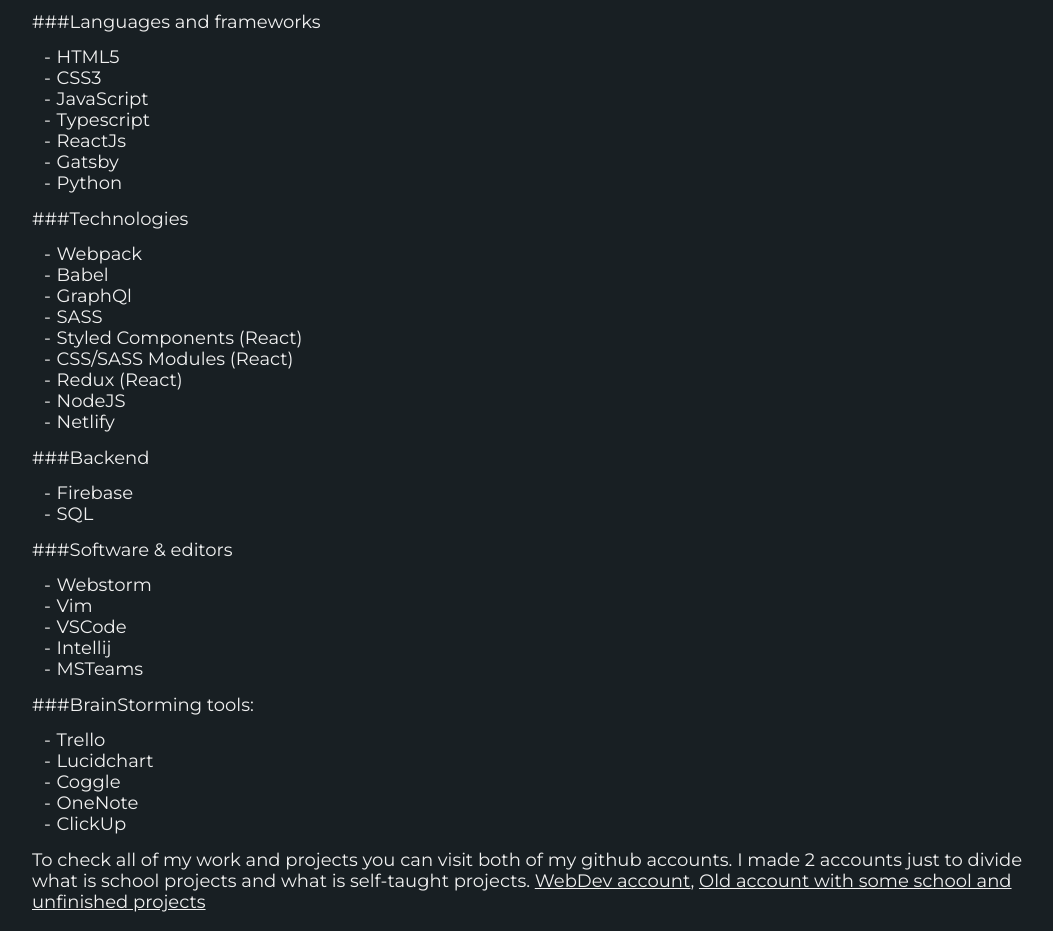
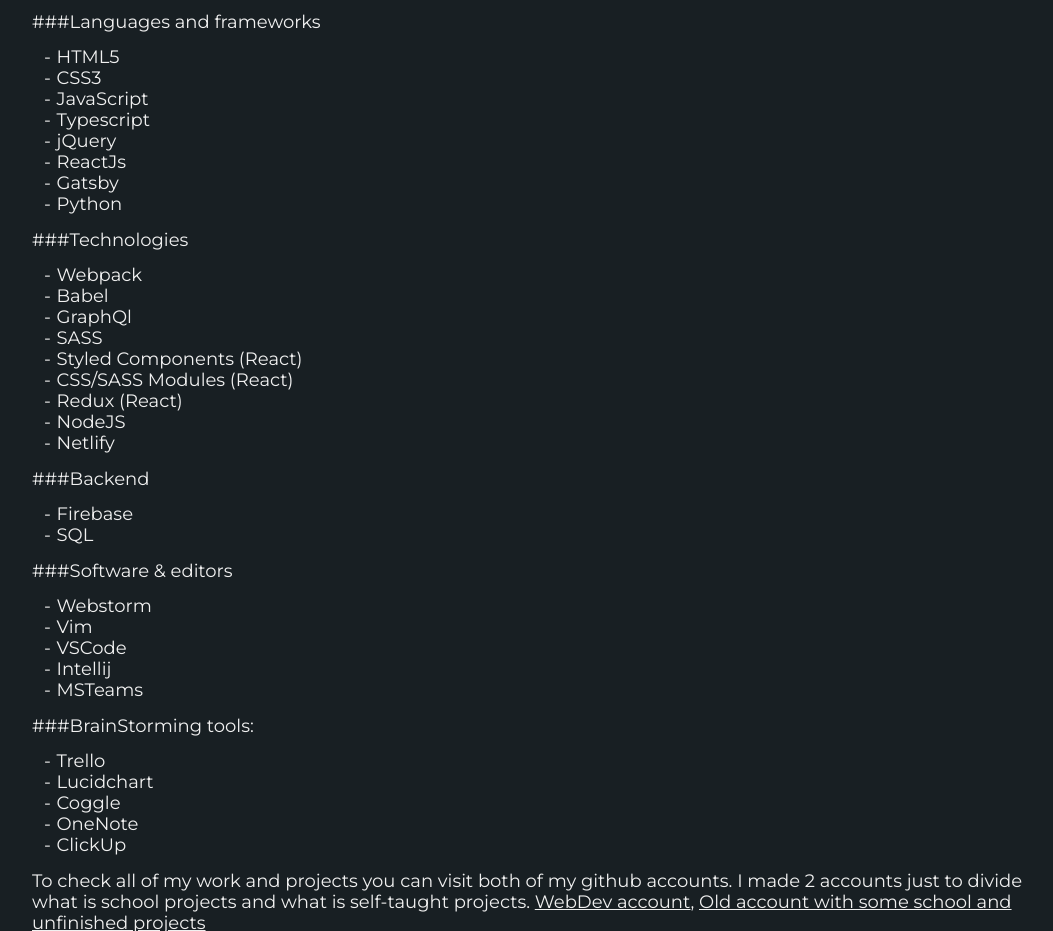
Before and after one commit to BitInByte/GatsbyTypescriptPortfolio, a Gatsby site: page / in a window 1280 px wide. Shown: the part 7921-8852 px from the top of the page, without its empty margins (88-1141 px from the left). Built offline with nearby package versions, Linux system fonts and the light colour scheme; Gatsby itself is replaced by a stand-in of ours; a web font is replaced by a local one.

Commit message:
Updated stack

```diff
--- a/src/content/Stack/stack.md
+++ b/src/content/Stack/stack.md
@@ -12,6 +12,7 @@
 - CSS3
 - JavaScript
 - Typescript
+- jQuery
 - ReactJs
 - Gatsby
 - Python
```
